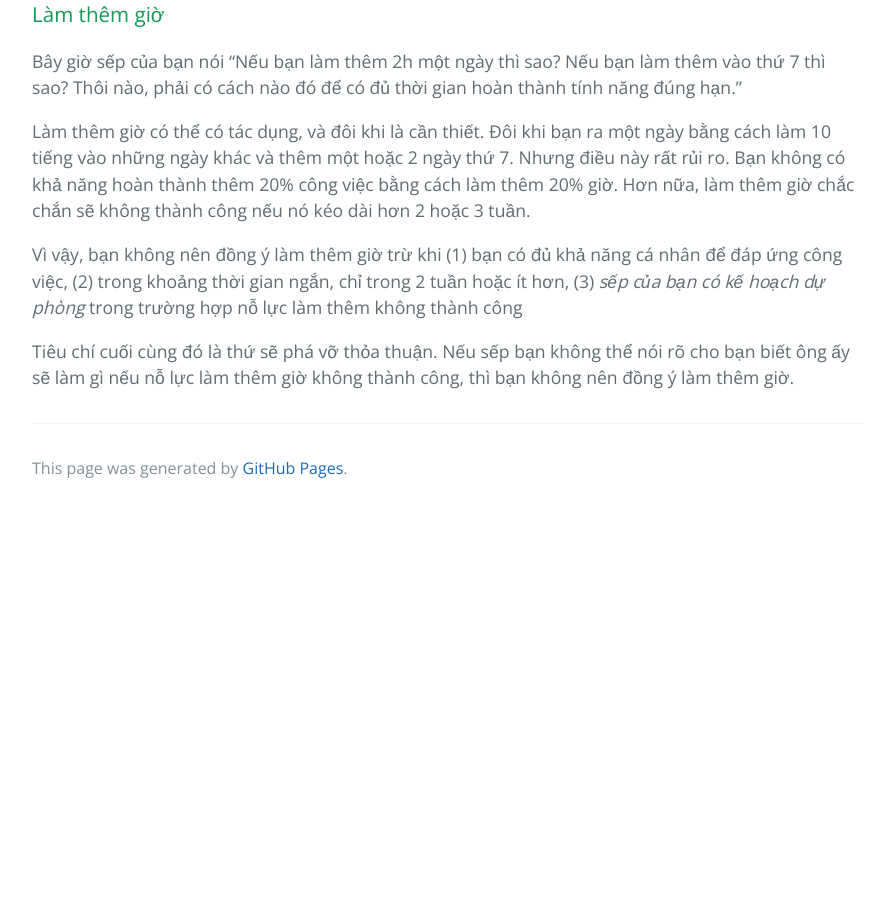
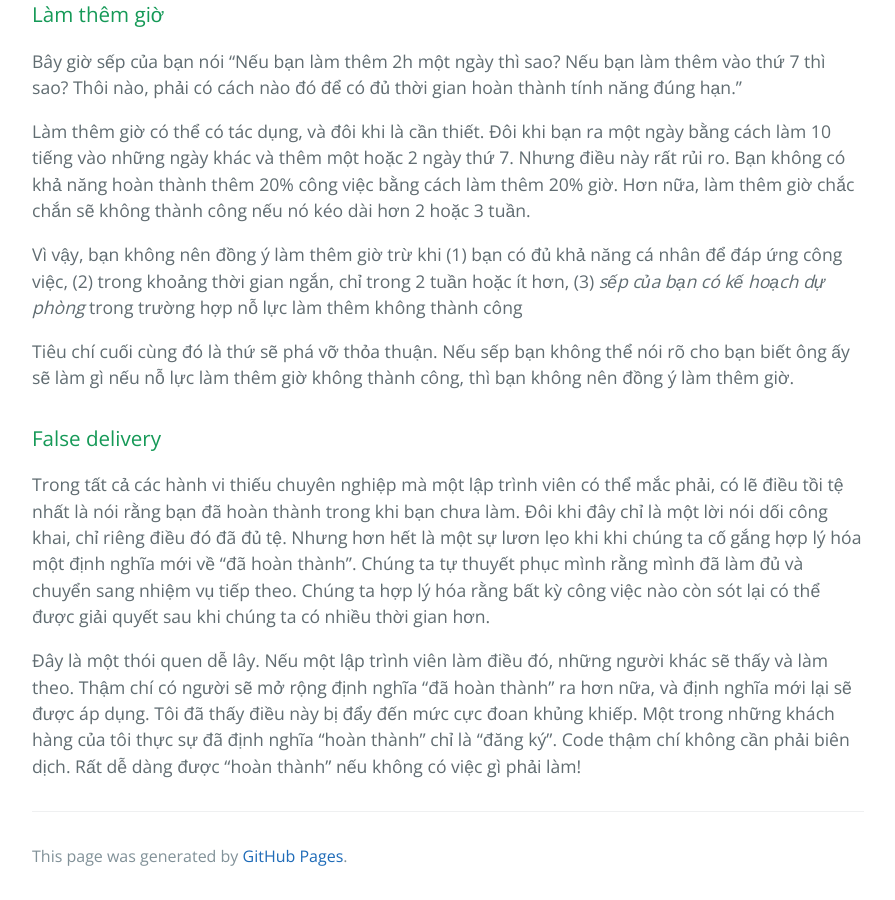
Before and after one commit to HaiBV/haibv.github.io, a Jekyll site: the page built from clean-coder/chapter-4-coding.md, in a window 1280 px wide and 900 px high, scrolled down 12182 px. Shown: the whole window, without its empty margins (192-1087 px from the left). Built offline with Jekyll 4.4.1, drawn with Linux system fonts in a browser that asks for light colours; our own code applies the rules of GitHub Pages for plain Markdown files; before the commit the page ends 12694 px from its top, so only the background shows below that.

Commit message:
Book - The Clean Coder - Chapter 4 - Coding

```diff
--- a/clean-coder/chapter-4-coding.md
+++ b/clean-coder/chapter-4-coding.md
@@ -237,3 +237,9 @@ Làm thêm giờ có thể có tác dụng, và đôi khi là cần thiết. Đ
 Vì vậy, bạn không nên đồng ý làm thêm giờ trừ khi (1) bạn có đủ khả năng cá nhân để đáp ứng công việc, (2) trong khoảng thời gian ngắn, chỉ trong 2 tuần hoặc ít hơn, (3) _sếp của bạn có kế hoạch dự phòng_ trong trường hợp nỗ lực làm thêm không thành công
 
 Tiêu chí cuối cùng đó là thứ sẽ phá vỡ thỏa thuận. Nếu sếp bạn không thể nói rõ cho bạn biết ông ấy sẽ làm gì nếu nỗ lực làm thêm giờ không thành công, thì bạn không nên đồng ý làm thêm giờ.
+
+### False delivery
+
+Trong tất cả các hành vi thiếu chuyên nghiệp mà một lập trình viên có thể mắc phải, có lẽ điều tồi tệ nhất là nói rằng bạn đã hoàn thành trong khi bạn chưa làm. Đôi khi đây chỉ là một lời nói dối công khai, chỉ riêng điều đó đã đủ tệ. Nhưng hơn hết là một sự lươn lẹo khi khi chúng ta cố gắng hợp lý hóa một định nghĩa mới về "đã hoàn thành”. Chúng ta tự thuyết phục mình rằng mình đã làm đủ và chuyển sang nhiệm vụ tiếp theo. Chúng ta hợp lý hóa rằng bất kỳ công việc nào còn sót lại có thể được giải quyết sau khi chúng ta có nhiều thời gian hơn.
+
+Đây là một thói quen dễ lây. Nếu một lập trình viên làm điều đó, những người khác sẽ thấy và làm theo. Thậm chí có người sẽ mở rộng định nghĩa "đã hoàn thành" ra hơn nữa, và định nghĩa mới lại sẽ được áp dụng. Tôi đã thấy điều này bị đẩy đến mức cực đoan khủng khiếp. Một trong những khách hàng của tôi thực sự đã định nghĩa "hoàn thành" chỉ là "đăng ký". Code thậm chí không cần phải biên dịch. Rất dễ dàng được "hoàn thành" nếu không có việc gì phải làm!
```
